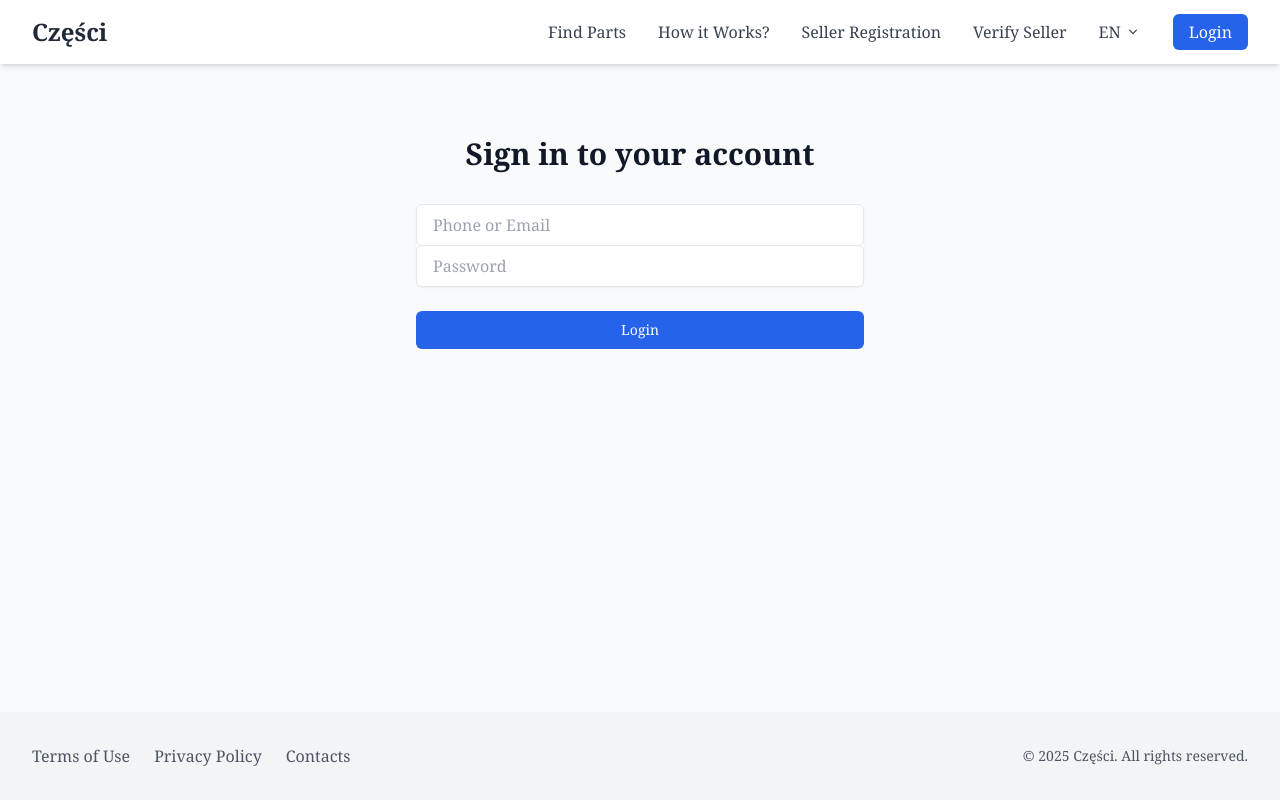
After one commit to santahate/czesci, a Django app: page /login in a window 1280 px wide. The commit adds this page. Run offline with Django 5.2, Linux system fonts and the light colour scheme; some libraries are stand-ins or nearby versions.

Commit message:
add login page

```diff
--- a/czesci/czesci/urls.py
+++ b/czesci/czesci/urls.py
@@ -2,9 +2,11 @@ from django.contrib import admin
 from django.urls import include
 from core import views as core_views
 from django.urls import path
+from users import views as user_views
 
 urlpatterns = [
     path('admin/', admin.site.urls),
     path('', core_views.home, name='home'),
+    path('login', user_views.login_view, name='login'),
     path('__reload__/', include('django_browser_reload.urls')),
 ]
--- a/czesci/theme/templates/base.html
+++ b/czesci/theme/templates/base.html
@@ -36,9 +36,8 @@
 							</div>
 						</div>
 
-						<!-- CTA Buttons -->
-						<button @click.prevent="htmx.ajax('GET', '/buyer/login', {target: '#modal-root'})" class="md:px-3 lg:px-4 py-2 md:py-1.5 whitespace-nowrap rounded-md bg-blue-600 text-white hover:bg-blue-700">{% trans "Buyer Login" %}</button>
-						<button @click.prevent="htmx.ajax('GET', '/seller/login', {target: '#modal-root'})" class="md:px-3 lg:px-4 py-2 md:py-1.5 whitespace-nowrap rounded-md bg-green-600 text-white hover:bg-green-700">{% trans "Seller Login" %}</button>
+						<!-- CTA Button -->
+						<a href="/login" class="md:px-3 lg:px-4 py-2 md:py-1.5 whitespace-nowrap rounded-md bg-blue-600 text-white hover:bg-blue-700">{% trans "Login" %}</a>
 					</div>
 
 					<!-- Mobile Hamburger -->
@@ -68,10 +67,9 @@
 						<a href="?lang=en" class="block px-3 py-2 rounded-md text-base font-medium text-gray-700 hover:bg-gray-100">EN</a>
 					</div>
 
-					<!-- CTA Buttons inside Drawer -->
+					<!-- CTA Button inside Drawer -->
 					<div class="border-t border-gray-200 mt-4 pt-4 flex flex-col space-y-2">
-						<button @click.prevent="htmx.ajax('GET', '/buyer/login', {target: '#modal-root'}); mobileOpen = false" class="w-full px-4 py-2 rounded-md bg-blue-600 text-white hover:bg-blue-700">{% trans "Buyer Login" %}</button>
-						<button @click.prevent="htmx.ajax('GET', '/seller/login', {target: '#modal-root'}); mobileOpen = false" class="w-full px-4 py-2 rounded-md bg-green-600 text-white hover:bg-green-700">{% trans "Seller Login" %}</button>
+						<a href="/login" @click="mobileOpen = false" class="w-full px-4 py-2 rounded-md bg-blue-600 text-white hover:bg-blue-700">{% trans "Login" %}</a>
 					</div>
 				</div>
 			</div>
--- /dev/null
+++ b/czesci/users/forms.py
@@ -0,0 +1,23 @@
+from django import forms
+from django.utils.translation import gettext_lazy as _
+
+
+class LoginForm(forms.Form):
+    identifier = forms.CharField(
+        label=_("Phone or Email"),
+        widget=forms.TextInput(
+            attrs={
+                "class": "w-full px-4 py-2 border rounded-md",
+                "placeholder": _("Phone or Email"),
+            }
+        ),
+    )
+    password = forms.CharField(
+        label=_("Password"),
+        widget=forms.PasswordInput(
+            attrs={
+                "class": "w-full px-4 py-2 border rounded-md",
+                "placeholder": _("Password"),
+            }
+        ),
+    )
--- /dev/null
+++ b/czesci/users/templates/users/login.html
@@ -0,0 +1,17 @@
+{% extends 'base.html' %}
+{% load i18n %}
+
+{% block title %}{% trans 'Login' %}{% endblock title %}
+{% block content %}
+<div class="flex items-center justify-center py-12 px-4 sm:px-6 lg:px-8">
+  <div class="max-w-md w-full space-y-8">
+    <h2 class="mt-6 text-center text-3xl font-extrabold text-gray-900">{% trans 'Sign in to your account' %}</h2>
+    <form method="post" class="mt-8 space-y-6" hx-post="/login" hx-target="#login-form-container" hx-swap="outerHTML">
+      {% csrf_token %}
+      <div id="login-form-container">
+        {% include 'users/login_form_partial.html' %}
+      </div>
+    </form>
+  </div>
+</div>
+{% endblock content %}
--- /dev/null
+++ b/czesci/users/templates/users/login_form_partial.html
@@ -0,0 +1,19 @@
+{% load i18n %}
+{% if messages %}
+  <div class="mb-4">
+    {% for message in messages %}
+      <p class="text-red-600 text-sm">{{ message }}</p>
+    {% endfor %}
+  </div>
+{% endif %}
+<div class="rounded-md shadow-sm -space-y-px">
+  <div>
+    {{ form.identifier }}
+  </div>
+  <div class="mt-4">
+    {{ form.password }}
+  </div>
+</div>
+<button type="submit" class="mt-6 group relative w-full flex justify-center py-2 px-4 border border-transparent text-sm font-medium rounded-md text-white bg-blue-600 hover:bg-blue-700 focus:outline-none">
+  {% trans 'Login' %}
+</button>
--- /dev/null
+++ b/czesci/users/views.py
@@ -0,0 +1,61 @@
+from django.contrib import messages
+from django.contrib.auth import authenticate, get_user_model, login
+from django.shortcuts import redirect, render
+from django.urls import reverse
+from django.utils.translation import gettext as _
+
+from .forms import LoginForm
+from users.models import PhoneNumber
+
+
+User = get_user_model()
+
+
+def login_view(request):
+    """Render and process the login form accepting phone/email and password."""
+
+    if request.method == "POST":
+        form = LoginForm(request.POST)
+        if form.is_valid():
+            identifier = form.cleaned_data["identifier"].strip()
+            password = form.cleaned_data["password"]
+
+            # Basic authentication logic: try email, then username.
+            # 1. Try by email
+            try:
+                user_obj = User.objects.get(email__iexact=identifier)
+                user = authenticate(request, username=user_obj.username, password=password)
+            except User.DoesNotExist:
+                user = None
+
+            # 2. Try by verified phone number
+            if user is None:
+                phone_entry = (
+                    PhoneNumber.objects.select_related("buyer_profile__user", "seller_profile__user")
+                    .filter(number=identifier, is_verified=True, is_active=True)
+                    .first()
+                )
+                if phone_entry:
+                    related_user = None
+                    if phone_entry.buyer_profile:
+                        related_user = phone_entry.buyer_profile.user
+                    elif phone_entry.seller_profile:
+                        related_user = phone_entry.seller_profile.user
+
+                    if related_user is not None:
+                        user = authenticate(request, username=related_user.username, password=password)
+
+            # 3. Fall back to username login (for superusers etc.)
+            if user is None:
+                user = authenticate(request, username=identifier, password=password)
+
+            if user is not None:
+                login(request, user)
+                return redirect(request.GET.get("next") or reverse("home"))
+            messages.error(request, _("Invalid credentials. Please try again."))
+    else:
+        form = LoginForm()
+
+    # If request via HTMX, return partial template only.
+    template = "users/login_form_partial.html" if request.headers.get("HX-Request") else "users/login.html"
+    return render(request, template, {"form": form})
```
